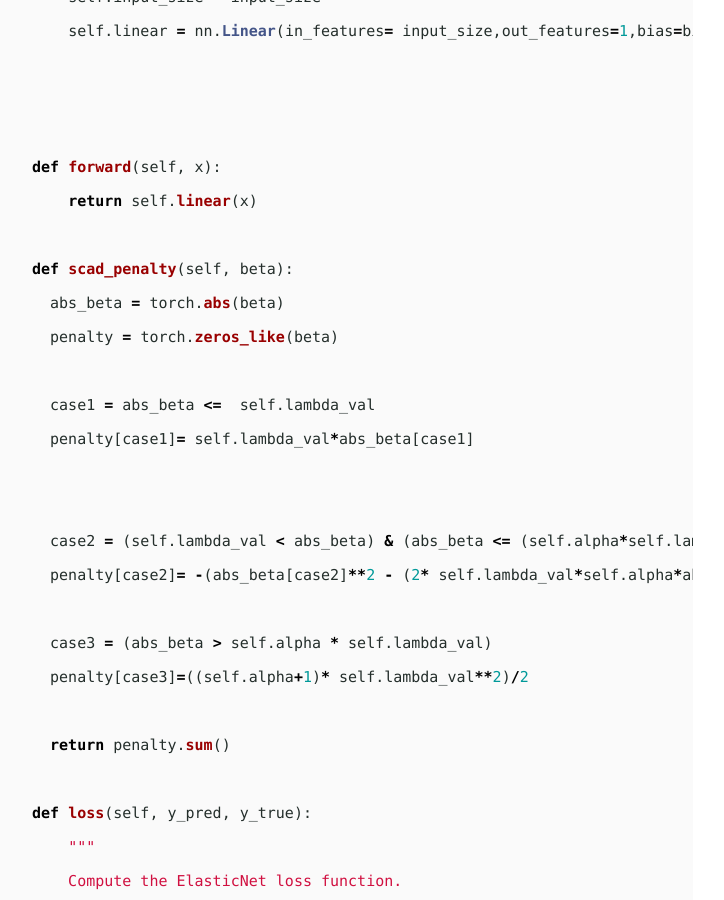
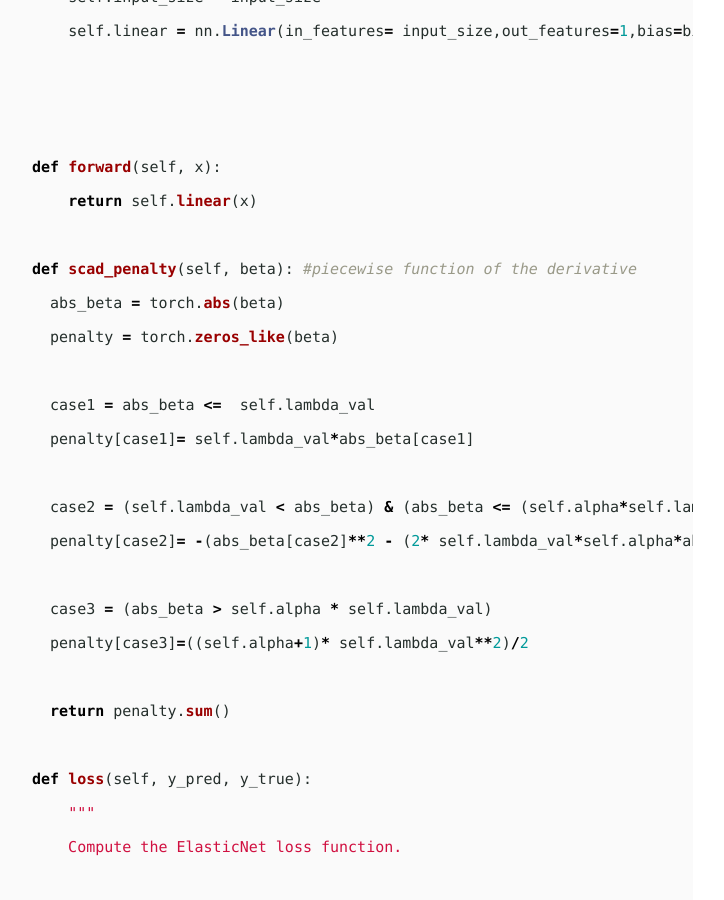
Before and after one commit to emxee333/data-440-capstone, a Jekyll site: the page built from _posts/2024-10-14-scadpenalty.md, in a window 1280 px wide and 900 px high, scrolled down 1748 px. Shown: the whole window, without its empty margins (304-1028 px from the left). Built offline with Jekyll 4.4.1, drawn with Linux system fonts in a browser that asks for light colours; formulas are drawn with MathJax 3.

Commit message:
Update 2024-10-14-scadpenalty.md

```diff
--- a/_posts/2024-10-14-scadpenalty.md
+++ b/_posts/2024-10-14-scadpenalty.md
@@ -47,13 +47,12 @@ class SCAD(nn.Module):
     def forward(self, x):
         return self.linear(x)
 
-    def scad_penalty(self, beta):
+    def scad_penalty(self, beta): #piecewise function of the derivative
       abs_beta = torch.abs(beta)
       penalty = torch.zeros_like(beta)
 
       case1 = abs_beta <=  self.lambda_val
       penalty[case1]= self.lambda_val*abs_beta[case1]
-
 
       case2 = (self.lambda_val < abs_beta) & (abs_beta <= (self.alpha*self.lambda_val))
       penalty[case2]= -(abs_beta[case2]**2 - (2* self.lambda_val*self.alpha*abs_beta[case2])+ self.lambda_val**2)/(2*(self.alpha-1))
@@ -150,6 +149,7 @@ happiness_data.head()
 |2|3|Norway|7\.554|1\.488|1\.582|1\.028|0\.603|0\.271|0\.341|
 |3|4|Iceland|7\.494|1\.38|1\.624|1\.026|0\.591|0\.354|0\.118|
 |4|5|Netherlands|7\.488|1\.396|1\.522|0\.999|0\.557|0\.322|0\.298|
+
 
 We want to remove the columns 'Country or region' and 'Overall rank'. Score is the target variable. We want to convert the data into tensors so it's compatible with the PyTorch library.
 
```
